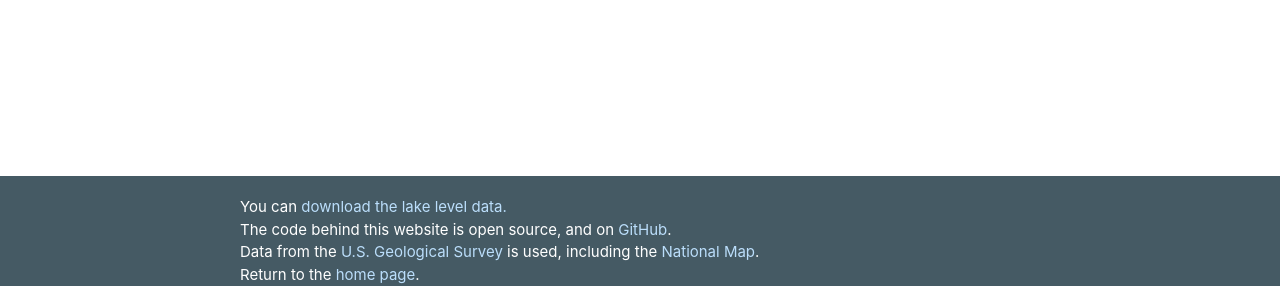
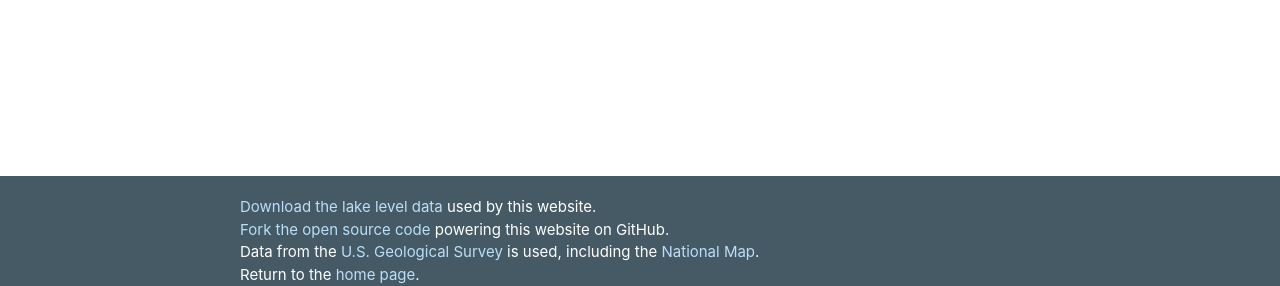
Before and after one commit to kbrose/yahara-info, a Flask app: template templates/plot.html in a window 1280 px wide. Shown: the part 514-800 px from the top of the page. Run offline with Flask 2, Linux system fonts and the light colour scheme; the template is opened without the code that fills it, so the values that code supplies are empty; parts of the project's set-up code (start-up, migrations or seed data) failed here and were passed over.

Commit message:
minimal style tweaks

```diff
--- a/templates/base.html
+++ b/templates/base.html
@@ -29,9 +29,9 @@
 </main>
 <footer class="page-footer blue-grey darken-2 white-text">
     <div class="container body">
-        You can <a href="/db" class="blue-text text-lighten-4">download the lake level data.</a>
+        <a href="/db" class="blue-text text-lighten-4">Download the lake level data</a> used by this website.
         <br>
-        The code behind this website is open source, and on <a href="https://www.github.com/kbrose/madison-lake-levels/" class="blue-text text-lighten-4">GitHub</a>.
+        <a href="https://www.github.com/kbrose/madison-lake-levels/" class="blue-text text-lighten-4">Fork the open source code</a> powering this website on GitHub.
         <br>
         Data from the <a href="https://waterservices.usgs.gov" class="blue-text text-lighten-4">U.S. Geological Survey</a> is used, including the <a href="https://viewer.nationalmap.gov/advanced-viewer/" class="blue-text text-lighten-4">National Map</a>.
         <br>
--- a/templates/main.html
+++ b/templates/main.html
@@ -65,7 +65,7 @@
     </p>
     <figure class="container center section">
         <a href="https://lwrd.countyofdane.com/documents/pdf/DNR-3-SD-77-808.pdf">
-            <img src="/static/imgs/dnr-order.png" alt="Image of the DNR order setting Mendota's levels." class="responsive-img" style="border: solid 1px grey;">
+            <img src="/static/imgs/dnr-order.png" alt="Image of the DNR order setting Mendota's levels." class="responsive-img" style="border: solid 1px grey; border-radius: 5px;">
         </a>
         <figcaption>Snippet from DNR-3-SD-77-808, creating the requirements for Lake Mendota.</figcaption>
     </figure>
```
